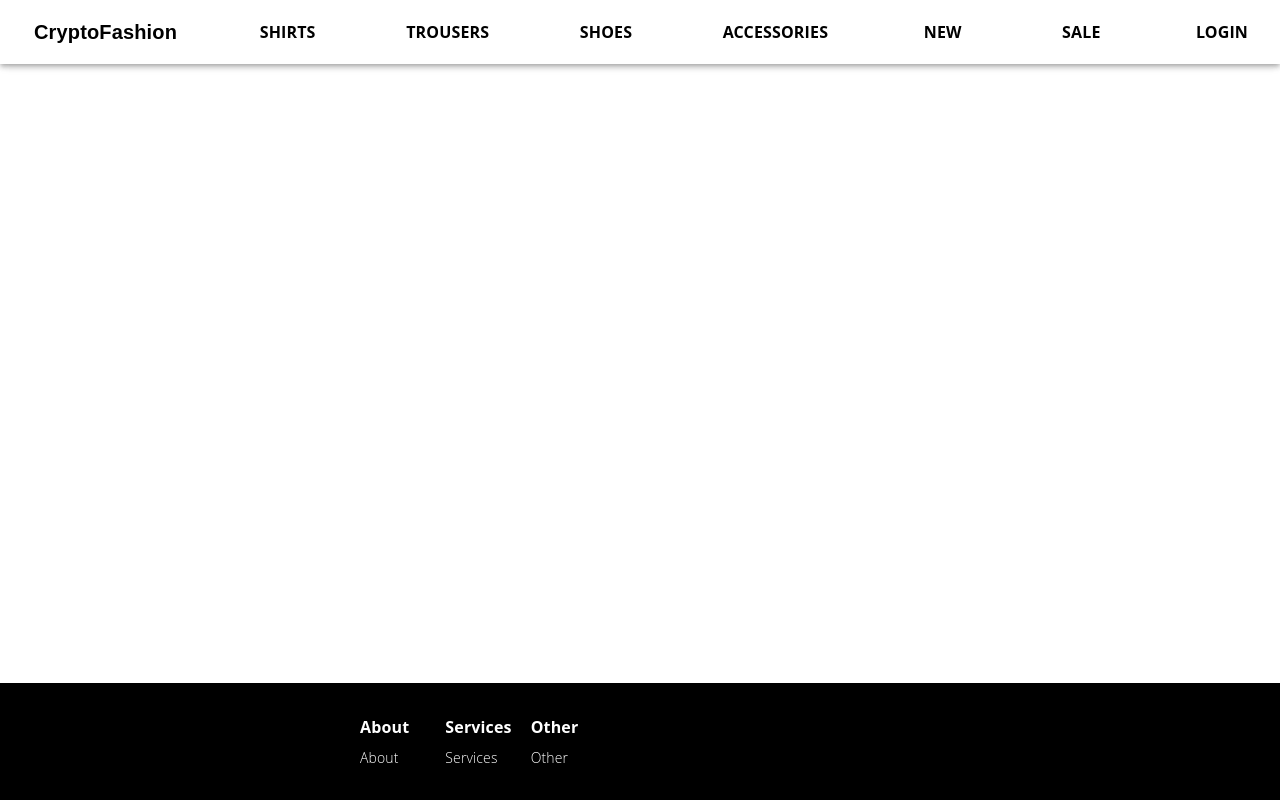
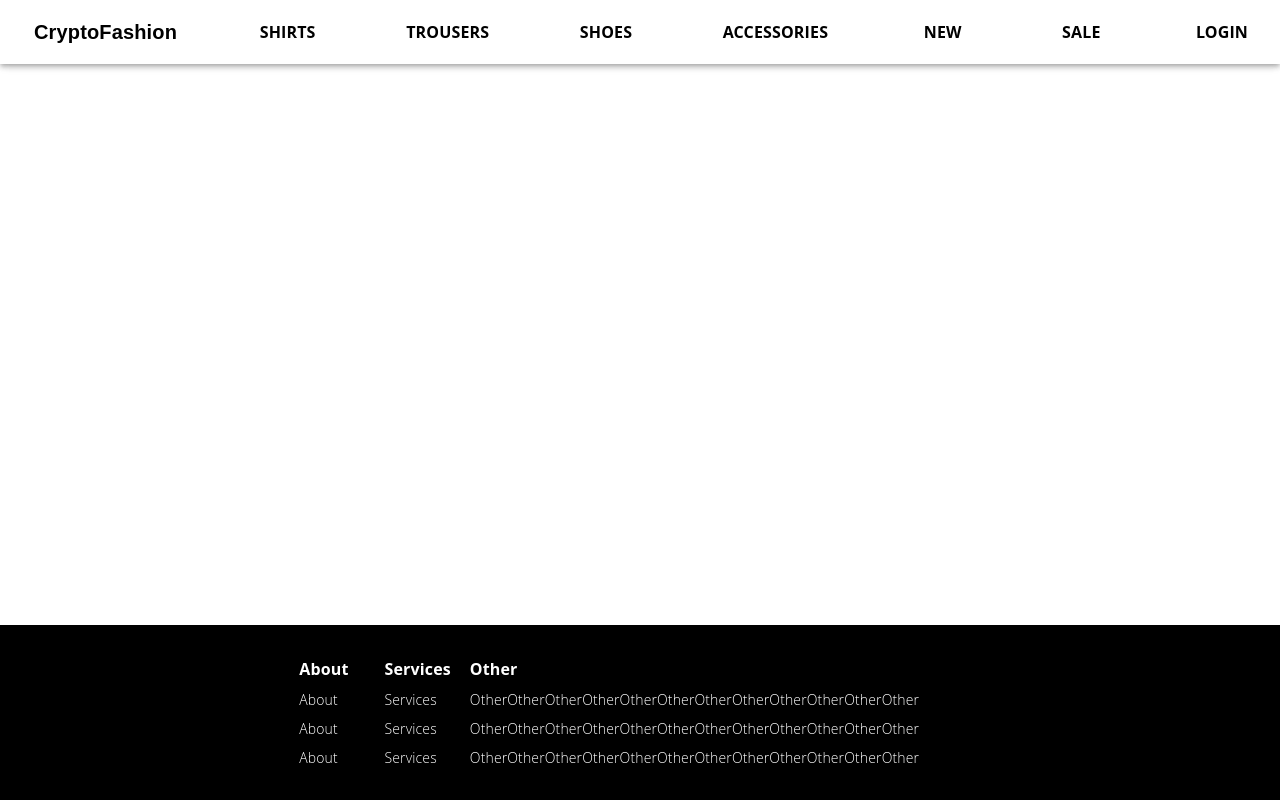
Before and after one commit to DBloodworth95/Crypto-Fashion-Frontend, a React (Create React App) app: page / in a window 1280 px wide. Built offline with nearby package versions, Linux system fonts and the light colour scheme.

Commit message:
Improve styling for footer

```diff
--- a/src/components/common/Footer.js
+++ b/src/components/common/Footer.js
@@ -1,9 +1,8 @@
 import { AppBar, Toolbar, Typography, makeStyles, Button } from "@material-ui/core";
 import { React, Fragment } from "react";
 import { Link as RouterLink } from "react-router-dom";
-import Paper from '@material-ui/core/Paper';
 import Grid from '@material-ui/core/Grid';
-import { Container } from "@material-ui/core";
+import { Container, Divider } from "@material-ui/core";
 
 const useStyles = makeStyles(() => ({
     footer: {
@@ -22,7 +21,7 @@ const useStyles = makeStyles(() => ({
     footerContainer: {
         width: "25%",
         textAlign: "left",
-        marginRight: "50%",
+        marginRight: "55%",
     },
     footerHeader: {
         fontFamily: "Open Sans, sans-serif",
@@ -35,7 +34,7 @@ const useStyles = makeStyles(() => ({
         fontWeight: "100",
         fontSize: "14px",
         color: "#FFFFFF",
-    }
+    },
 }));
 
 const footerTitles = [
@@ -54,6 +53,7 @@ export const Footer = () => {
                 <Grid item xs={4}>
                     <Typography className={classes.footerHeader}>Services</Typography>
                 </Grid>
+
                 <Grid item xs={4}>
                     <Typography className={classes.footerHeader}>Other</Typography>
                 </Grid>
@@ -69,9 +69,11 @@ export const Footer = () => {
                         <Grid item xs={4}>
                             <Typography className={classes.footerHeader}>About</Typography>
                         </Grid>
+
                         <Grid item xs={4}>
                             <Typography className={classes.footerHeader}>Services</Typography>
                         </Grid>
+
                         <Grid item xs={4}>
                             <Typography className={classes.footerHeader}>Other</Typography>
                         </Grid>
@@ -84,11 +86,36 @@ export const Footer = () => {
                             <Typography className={classes.footerContent}>Services</Typography>
                         </Grid>
                         <Grid item xs={4}>
-                            <Typography className={classes.footerContent}>Other</Typography>
+                            <Typography className={classes.footerContent}>OtherOtherOtherOtherOtherOtherOtherOtherOtherOtherOtherOther</Typography>
                         </Grid>
                     </Grid>
                     <Grid container item xs={12} spacing={1}>
-
+                    </Grid>
+                    <Grid container item xs={12} spacing={1}>
+                        <Grid item xs={4}>
+                            <Typography className={classes.footerContent}>About</Typography>
+                        </Grid>
+                        <Grid item xs={4}>
+                            <Typography className={classes.footerContent}>Services</Typography>
+                        </Grid>
+                        <Grid item xs={4}>
+                            <Typography className={classes.footerContent}>OtherOtherOtherOtherOtherOtherOtherOtherOtherOtherOtherOther</Typography>
+                        </Grid>
+                    </Grid>
+                    <Grid container item xs={12} spacing={1}>
+                    </Grid>
+                    <Grid container item xs={12} spacing={1}>
+                        <Grid item xs={4}>
+                            <Typography className={classes.footerContent}>About</Typography>
+                        </Grid>
+                        <Grid item xs={4}>
+                            <Typography className={classes.footerContent}>Services</Typography>
+                        </Grid>
+                        <Grid item xs={4}>
+                            <Typography className={classes.footerContent}>OtherOtherOtherOtherOtherOtherOtherOtherOtherOtherOtherOther</Typography>
+                        </Grid>
+                    </Grid>
+                    <Grid container item xs={12} spacing={1}>
                     </Grid>
                 </Grid>
             </Container>
```
